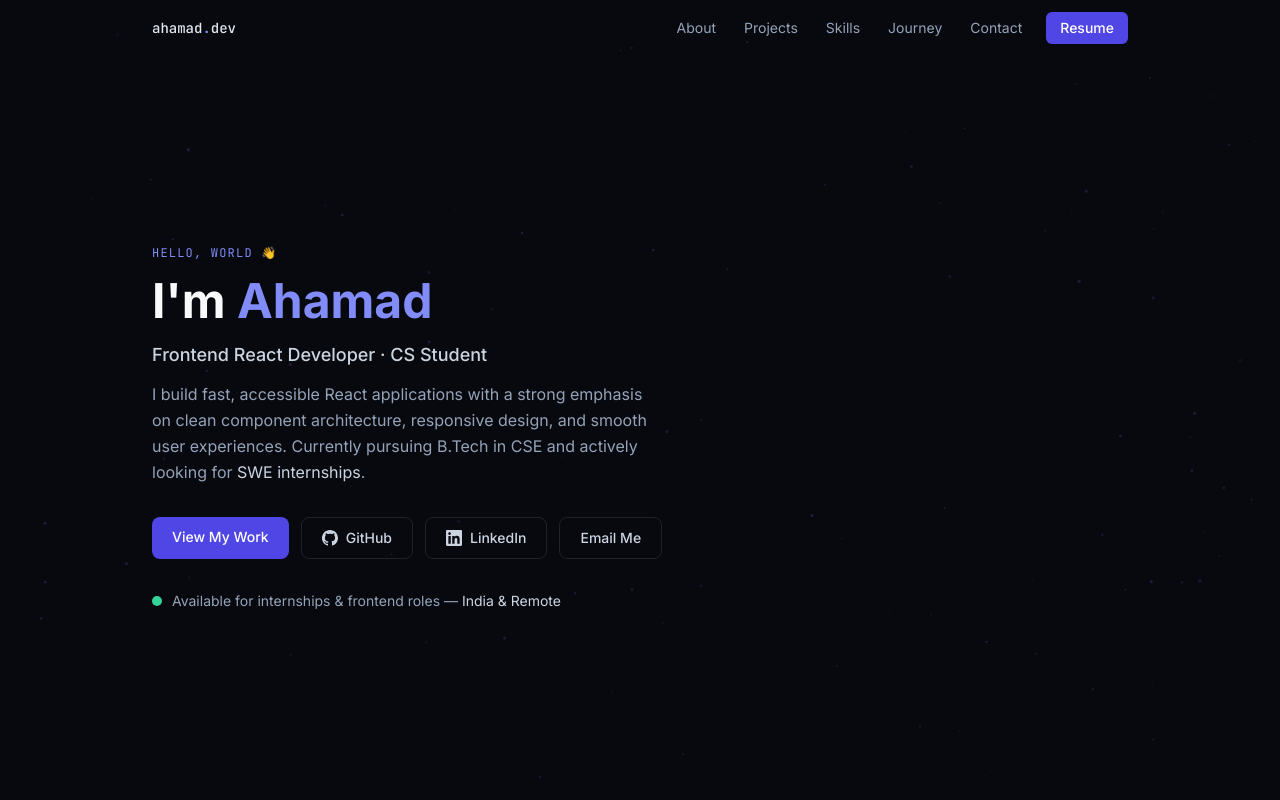
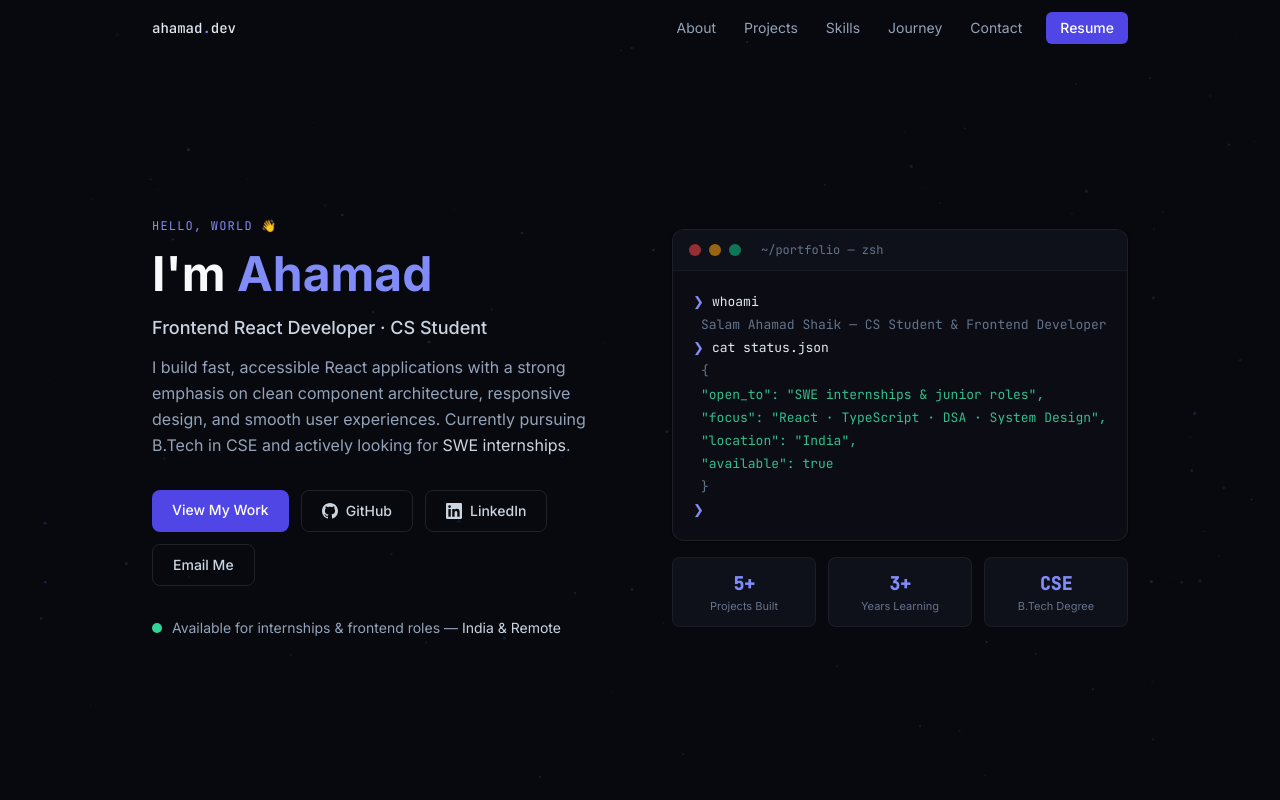
Before and after one commit to ahamad30626/portfolio, a React (Vite) app in the folder frontend/: page / in a window 1280 px wide. Shown: the top 800 px of the page. Built offline with nearby package versions, Linux system fonts and the light colour scheme.

Commit message:
Revert "fix: remove terminal panel and quick stats from Hero section"
This reverts commit 5101e7df9fc0f2476503a0acefb99814c4ae2274.

```diff
--- a/frontend/src/components/Hero.jsx
+++ b/frontend/src/components/Hero.jsx
@@ -1,10 +1,76 @@
+import { useEffect, useState } from 'react';
 import { motion } from 'framer-motion';
+
+const TERMINAL_LINES = [
+  { prompt: true,  text: 'whoami' },
+  { prompt: false, text: 'Salam Ahamad Shaik — CS Student & Frontend Developer', dim: true },
+  { prompt: true,  text: 'cat status.json' },
+  { prompt: false, text: '{', dim: true },
+  { prompt: false, text: '  "open_to": "SWE internships & junior roles",', green: true },
+  { prompt: false, text: '  "focus":   "React · TypeScript · DSA · System Design",', green: true },
+  { prompt: false, text: '  "location": "India",', green: true },
+  { prompt: false, text: '  "available": true', green: true },
+  { prompt: false, text: '}', dim: true },
+];
+
+function TerminalPanel() {
+  const [shown, setShown] = useState(0);
+
+  useEffect(() => {
+    if (shown >= TERMINAL_LINES.length) return;
+    const t = setTimeout(() => setShown(s => s + 1), shown === 0 ? 400 : 180);
+    return () => clearTimeout(t);
+  }, [shown]);
+
+  return (
+    <div className="bg-[#0c0d14] border border-white/[0.08] rounded-xl overflow-hidden shadow-card">
+      {/* Window chrome */}
+      <div className="flex items-center gap-2 px-4 py-3 border-b border-white/[0.06] bg-[#0e101a]">
+        <span className="w-3 h-3 rounded-full bg-red-500/60" />
+        <span className="w-3 h-3 rounded-full bg-amber-500/60" />
+        <span className="w-3 h-3 rounded-full bg-emerald-500/60" />
+        <span className="ml-3 font-mono text-xs text-slate-500">~/portfolio — zsh</span>
+      </div>
+
+      {/* Terminal body */}
+      <div className="p-5 font-mono text-[13px] leading-relaxed space-y-0.5 min-h-[200px]">
+        {TERMINAL_LINES.slice(0, shown).map((line, i) => (
+          <div key={i} className={
+            line.prompt ? 'flex items-center gap-2' :
+            line.green  ? 'text-emerald-400/90 pl-2' :
+            'text-slate-500 pl-2'
+          }>
+            {line.prompt && <span className="text-indigo-400 select-none">❯</span>}
+            <span className={line.prompt ? 'text-slate-200' : ''}>
+              {line.text}
+            </span>
+          </div>
+        ))}
+        {shown < TERMINAL_LINES.length && (
+          <div className="flex items-center gap-2">
+            <span className="text-indigo-400">❯</span>
+            <span className="w-2 h-4 bg-indigo-400/70 blink" />
+          </div>
+        )}
+        {shown >= TERMINAL_LINES.length && (
+          <div className="flex items-center gap-2 mt-1">
+            <span className="text-indigo-400">❯</span>
+            <span className="w-2 h-4 bg-indigo-400/70 blink" />
+          </div>
+        )}
+      </div>
+    </div>
+  );
+}
 
 export default function Hero() {
   return (
     <section id="hero" className="min-h-screen flex items-center pt-14" aria-label="Hero section">
       <div className="max-w-5xl mx-auto px-6 py-20 w-full">
-        <div className="max-w-2xl">
+        <div className="grid lg:grid-cols-2 gap-12 lg:gap-16 items-center">
+
+          {/* Left — text */}
+          <div>
             <motion.p
               className="font-mono text-xs text-indigo-400 tracking-widest uppercase mb-4"
               initial={{ opacity: 0, y: 10 }} animate={{ opacity: 1, y: 0 }} transition={{ duration: 0.5 }}
@@ -92,6 +158,29 @@ export default function Hero() {
                 Available for internships &amp; frontend roles — <span className="text-slate-300">India &amp; Remote</span>
               </span>
             </motion.div>
+          </div>
+
+          {/* Right — terminal */}
+          <motion.div
+            initial={{ opacity: 0, x: 20 }} animate={{ opacity: 1, x: 0 }} transition={{ duration: 0.6, delay: 0.3 }}
+          >
+            <TerminalPanel />
+
+            {/* Quick stats below terminal */}
+            <div className="mt-4 grid grid-cols-3 gap-3">
+              {[
+                { n: '5+',  l: 'Projects Built' },
+                { n: '3+',  l: 'Years Learning' },
+                { n: 'CSE', l: 'B.Tech Degree' },
+              ].map(s => (
+                <div key={s.l} className="bg-[#0e101a] border border-white/[0.06] rounded-lg px-3 py-3 text-center">
+                  <div className="text-lg font-bold text-indigo-400 font-mono">{s.n}</div>
+                  <div className="text-[11px] text-slate-500 mt-0.5 leading-tight">{s.l}</div>
+                </div>
+              ))}
+            </div>
+          </motion.div>
+
         </div>
       </div>
     </section>
```
